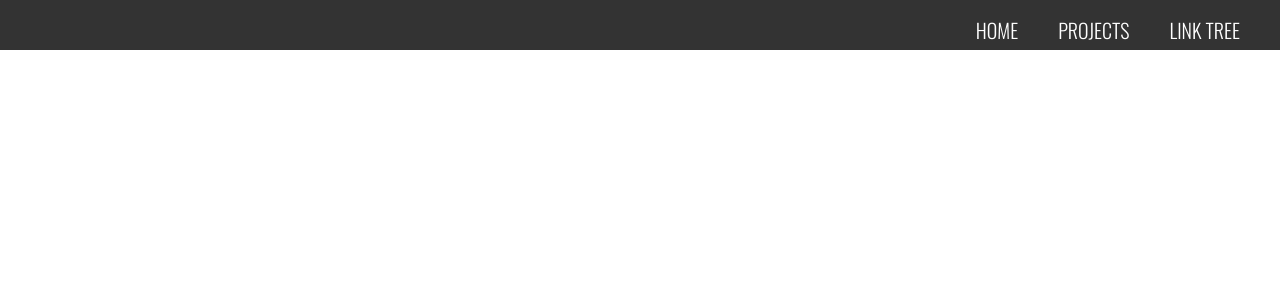
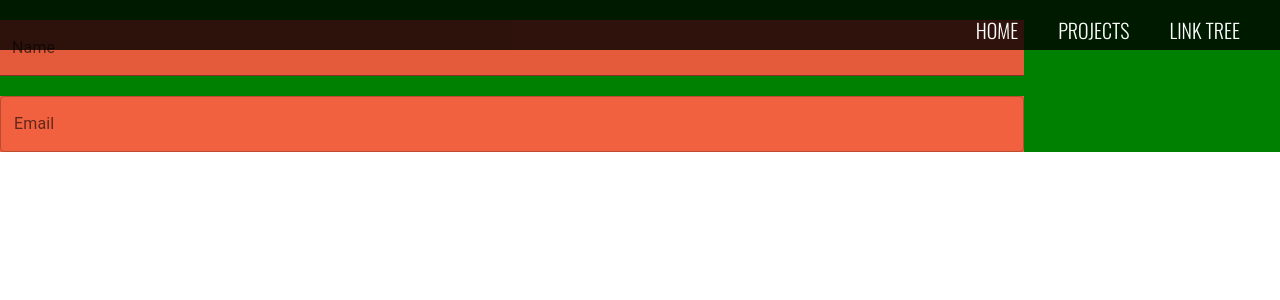
Before and after one commit to josephuche1/Portfolio-Website, a React (Create React App) app in the folder client/: page /addProject in a window 1280 px wide. Shown: the top 300 px of the page. Built offline with nearby package versions, Linux system fonts and the light colour scheme.

Commit message:
Added form to add projects to database

```diff
--- a/client/src/App.tsx
+++ b/client/src/App.tsx
@@ -6,6 +6,7 @@ import HomePage from './pages/HomePage/HomePage';
 import ProjectsPage from './pages/ProjectsPage/ProjectsPage';
 import LinkTree from './pages/LinkTree/LinkTree';
 import ProjectShow from './pages/ProjectShow/ProjectShow';
+import Form from './pages/Form/Form';
 
 
 function App() {
@@ -17,6 +18,7 @@ function App() {
         <Route path="/projects" element={<ProjectsPage />} />
         <Route path="/linktree" element={<LinkTree />} />
         <Route path="/projects/:id" element={<ProjectShow />} />
+        <Route path="/addProject" element={<Form />} />
         {/* <Route path="*" element={<h1>404 Not Found</h1>} /> */}
       </Routes>
     </Router>
--- /dev/null
+++ b/client/src/components/CustomTextInput/CustomTextInput.tsx
@@ -0,0 +1,22 @@
+import React from 'react'
+import TextField from '@mui/material/TextField'
+
+interface ITextInputProps {
+    label: string
+    variant: 'filled' | 'outlined' | 'standard'
+    value: string
+}
+
+const CustomTextInput: React.FC<ITextInputProps> = ({label, variant}) => {
+  return (
+    <TextField label={label} variant={variant} style={{
+        marginTop: "20px",
+        color: '#0C0C0C',
+        backgroundColor: '#F2613F',
+        width: '80%',
+        fontWeight: 'bold',
+      }}/>
+  )
+}
+
+export default CustomTextInput
--- a/client/src/components/Tags/Tags.tsx
+++ b/client/src/components/Tags/Tags.tsx
@@ -4,6 +4,7 @@ import Tooltip from '@mui/material/Tooltip';
 
 interface ITagProps {
     name: string;
+    onClick?: () => void;
 }
 
 const Tags: React.FC<ITagProps> = ({ name }) => {
--- /dev/null
+++ b/client/src/pages/Form/Form.tsx
@@ -0,0 +1,17 @@
+import React from 'react';
+import Box from '@mui/material/Box';
+import CustomTextInput from '../../components/CustomTextInput/CustomTextInput';
+
+const Form = () => {
+  return (
+    <Box style={{
+        backgroundColor: 'green',
+    }}>
+        <CustomTextInput label="Name" variant="filled" value="John Doe"/>
+        <CustomTextInput label="Email" variant="outlined" value="Yo"/>
+
+    </Box>
+  )
+}
+
+export default Form
```
